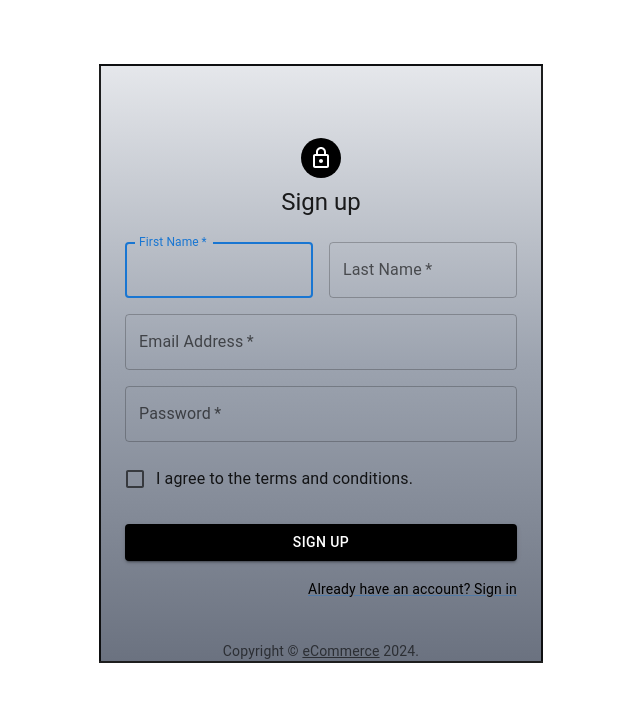
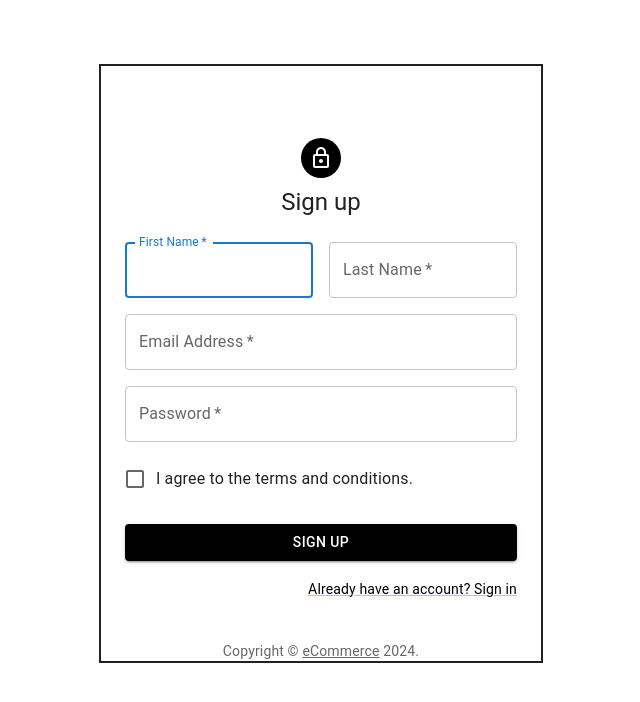
Before and after one commit to Anjali1241/ProductECommerce, a React (Vite) app: page /signup in a window 1280 px wide. Shown: the top 702 px of the page, without its empty margins (319-959 px from the left). Built offline with nearby package versions, Linux system fonts and the light colour scheme.

Commit message:
remove gradient color  frfom login mad signUp page

```diff
--- a/src/pages/Login.jsx
+++ b/src/pages/Login.jsx
@@ -28,11 +28,11 @@ function Copyright(props) {
 function Login() {
   const defaultTheme = createTheme();
   return (
-    <ThemeProvider theme={defaultTheme} sx={{ backgroundImage: "linear-gradient(black, white)" }}>
+    <ThemeProvider theme={defaultTheme} sx={{ backgroundImage: "" }}>
       <Container component="main" maxWidth="xs" sx={{
         border: "2px solid",
         margin: "5% auto"
-      }} className='bg-gradient-to-t from-gray-500 via-gray-400 to-gray-200'>
+      }}>
         <CssBaseline />
         <Box
           sx={{
--- a/src/pages/SignUp.jsx
+++ b/src/pages/SignUp.jsx
@@ -45,7 +45,7 @@ function SignUp() {
       <Container component="main" maxWidth="xs" sx={{
         border: "2px solid",
         margin: "5% auto"
-      }} className='bg-gradient-to-t from-gray-500 via-gray-400 to-gray-200'>
+      }}>
         <CssBaseline />
         <Box
           sx={{
```
